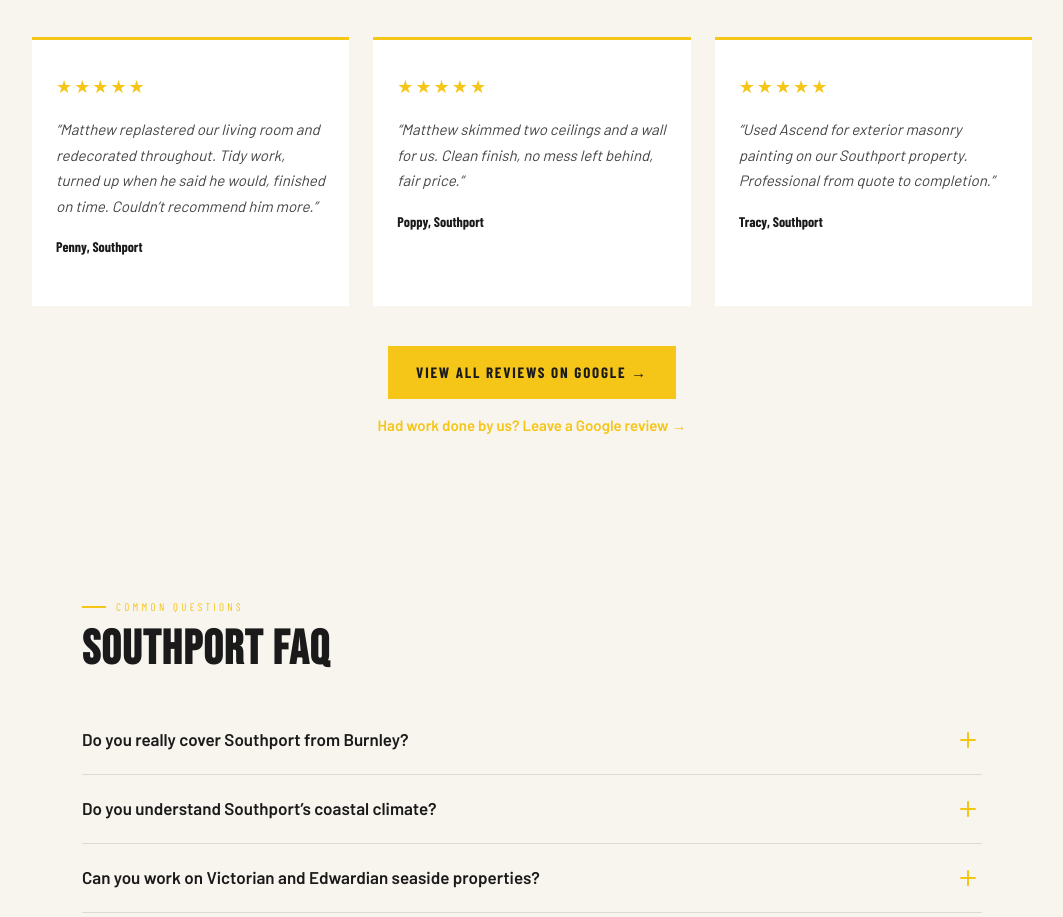
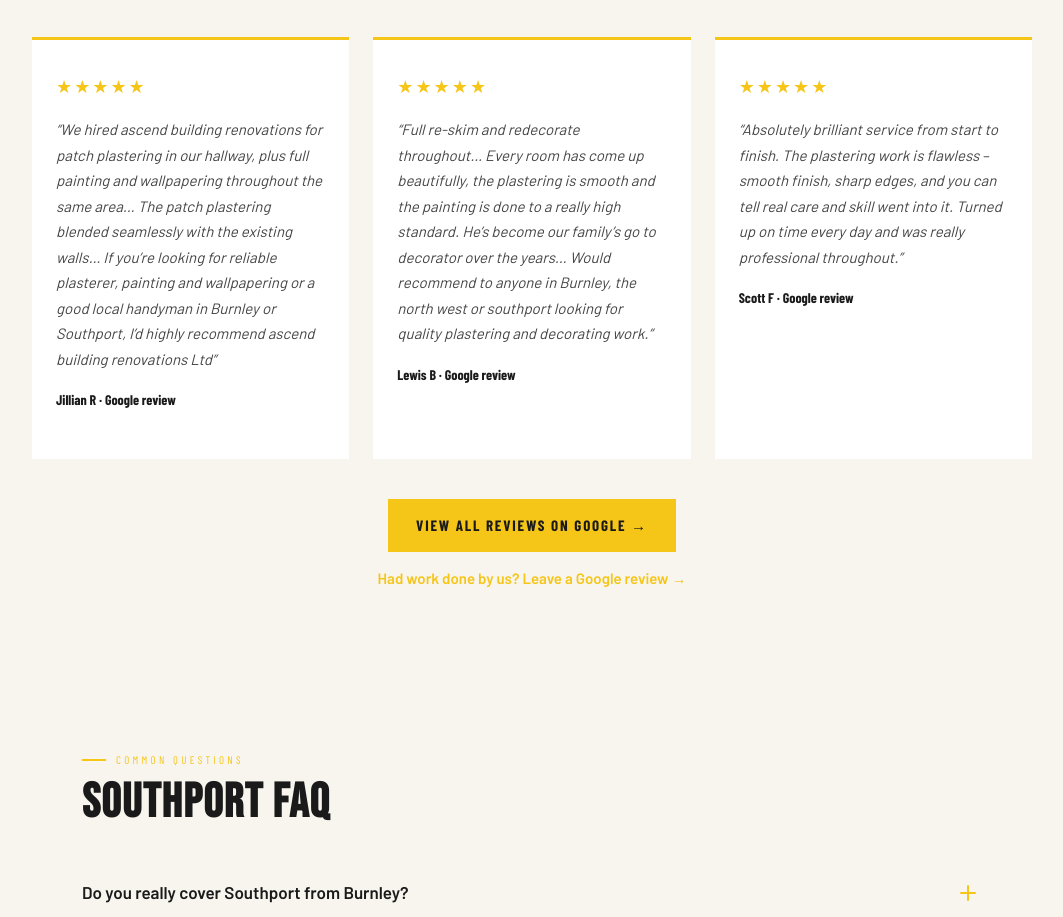
Before and after one commit to AscendBuildingReno/ascend-website-, a plain HTML site: page site/southport-painter-decorator/index.html in a window 1280 px wide. Shown: the part 4732-5649 px from the top of the page, without its empty margins (108-1171 px from the left). Drawn offline with nearby package versions, Linux system fonts and the light colour scheme.

Commit message:
Testimonials: use verbatim excerpts of real Google reviews
Replace testimonial text that didn't match any Google review with
verbatim excerpts from Matty's Google review screenshots (24 Nov 2026).
- Home: Andrew (kept), Callum C, James A (their real words)
- Southport: Jillian R, Lewis B, Scott F (all mention Southport or plastering)
- Burnley: Andrew (kept), Marc G, APR

Co-Authored-By: Claude Opus 5.5 <noreply@anthropic.com>
Claude-Session: https://claude.ai/code/session_01SC9CB8XHbaCBmqboCeQ2az

```diff
--- a/site/southport-painter-decorator/index.html
+++ b/site/southport-painter-decorator/index.html
@@ -537,23 +537,23 @@ footer a{color:var(--gold);text-decoration:none;font-size:13px}
     <h2>What Our Customers Say</h2>
     <p style="color:var(--muted);max-width:620px;margin:0 auto">Real feedback from homeowners and landlords across Burnley, Southport and the North West</p>
     <div class="testimonials-grid">
-      <!-- TESTIMONIAL 2 — REAL REVIEW (confirmed by Matty 24 Nov 2026) -->
+      <!-- GOOGLE REVIEW: verbatim excerpt, from Matty's Google screenshots 24 Nov 2026 -->
       <div class="testimonial-card">
         <div class="testimonial-stars">&starf;&starf;&starf;&starf;&starf;</div>
-        <p class="testimonial-text">&ldquo;Matthew replastered our living room and redecorated throughout. Tidy work, turned up when he said he would, finished on time. Couldn&rsquo;t recommend him more.&rdquo;</p>
-        <p class="testimonial-author">Penny, Southport</p>
+        <p class="testimonial-text">&ldquo;We hired ascend building renovations for patch plastering in our hallway, plus full painting and wallpapering throughout the same area… The patch plastering blended seamlessly with the existing walls… If you’re looking for reliable plasterer, painting and wallpapering or a good local handyman in Burnley or Southport, I’d highly recommend ascend building renovations Ltd&rdquo;</p>
+        <p class="testimonial-author">Jillian R &middot; Google review</p>
       </div>
-      <!-- TESTIMONIAL 4 — REAL REVIEW (confirmed by Matty 24 Nov 2026) -->
+      <!-- GOOGLE REVIEW: verbatim excerpt, from Matty's Google screenshots 24 Nov 2026 -->
       <div class="testimonial-card">
         <div class="testimonial-stars">&starf;&starf;&starf;&starf;&starf;</div>
-        <p class="testimonial-text">&ldquo;Matthew skimmed two ceilings and a wall for us. Clean finish, no mess left behind, fair price.&rdquo;</p>
-        <p class="testimonial-author">Poppy, Southport</p>
+        <p class="testimonial-text">&ldquo;Full re-skim and redecorate throughout… Every room has come up beautifully, the plastering is smooth and the painting is done to a really high standard. He’s become our family’s go to decorator over the years… Would recommend to anyone in Burnley, the north west or southport looking for quality plastering and decorating work.&rdquo;</p>
+        <p class="testimonial-author">Lewis B &middot; Google review</p>
       </div>
-      <!-- TESTIMONIAL 5 — REAL REVIEW (confirmed by Matty 24 Nov 2026) -->
+      <!-- GOOGLE REVIEW: verbatim excerpt, from Matty's Google screenshots 24 Nov 2026 -->
       <div class="testimonial-card">
         <div class="testimonial-stars">&starf;&starf;&starf;&starf;&starf;</div>
-        <p class="testimonial-text">&ldquo;Used Ascend for exterior masonry painting on our Southport property. Professional from quote to completion.&rdquo;</p>
-        <p class="testimonial-author">Tracy, Southport</p>
+        <p class="testimonial-text">&ldquo;Absolutely brilliant service from start to finish. The plastering work is flawless – smooth finish, sharp edges, and you can tell real care and skill went into it. Turned up on time every day and was really professional throughout.&rdquo;</p>
+        <p class="testimonial-author">Scott F &middot; Google review</p>
       </div>
     </div>
     <a href="https://share.google/XKhBUvOrqjtArQ3bp" class="google-review-btn" target="_blank" rel="noopener">View All Reviews on Google &rarr;</a>
```
Also changed, not shown: site/burnley-painter-decorator/index.html (+12 -0 lines), site/index.html (+6 -6 lines).
